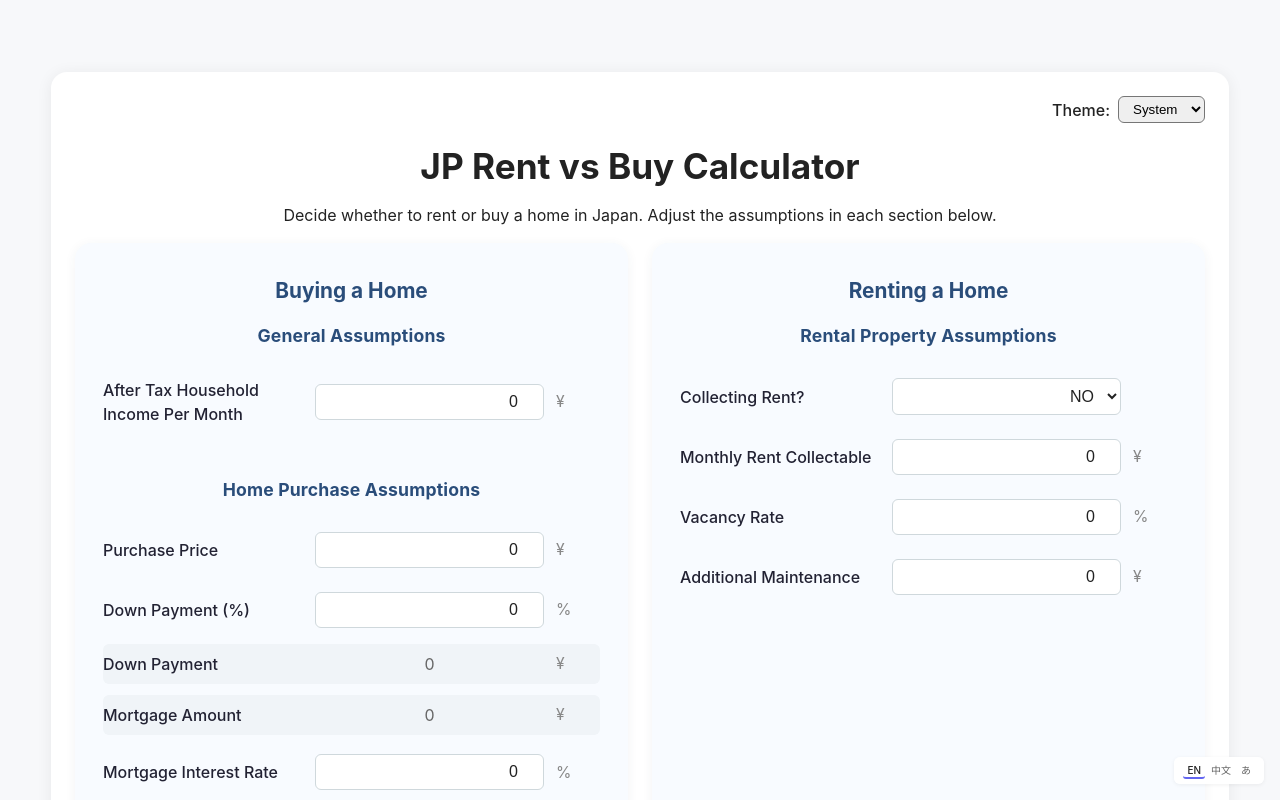
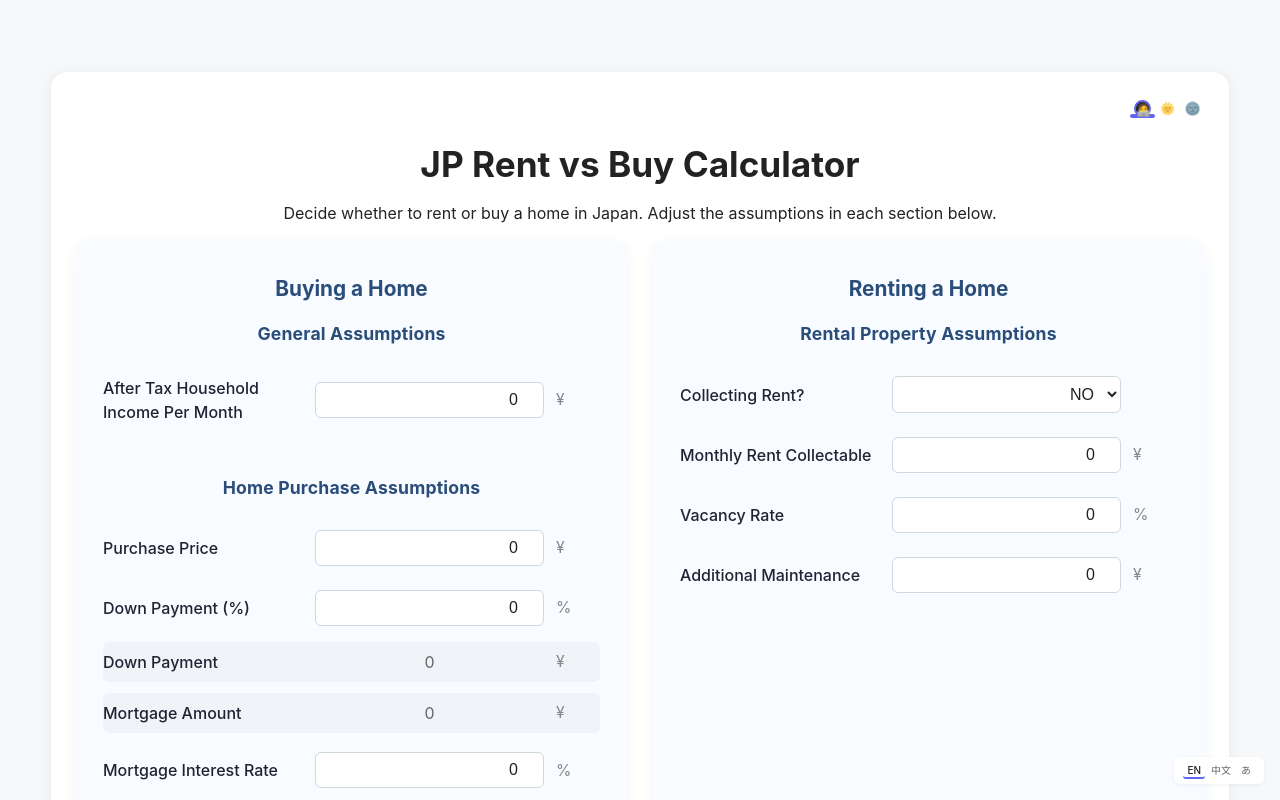
Before and after one commit to kashiwachen/jp-buy-rent-calculator, a React (Vite) app in the folder frontend/: page / in a window 1280 px wide. Shown: the top 800 px of the page. Built offline with nearby package versions, Linux system fonts and the light colour scheme.

Commit message:
feat: new theme component

```diff
--- a/frontend/src/components/ThemeSelector.tsx
+++ b/frontend/src/components/ThemeSelector.tsx
@@ -5,23 +5,111 @@
 type Props = {
   theme: Theme;
   setTheme: (t: Theme) => void;
-  translations: any;
-  lang: string;
 };
 
-const ThemeSelector: React.FC<Props> = ({ theme, setTheme, translations, lang }) => (
-  <div style={{ display: 'flex', alignItems: 'center' }}>
-    <label style={{ fontWeight: 500, marginRight: 8 }}>Theme:</label>
-    <select
-      value={theme}
-      onChange={e => setTheme(e.target.value as Theme)}
-      style={{ padding: '4px 10px', borderRadius: 6 }}
-    >
-      <option value="system">{translations[lang].system}</option>
-      <option value="light">{translations[lang].light}</option>
-      <option value="dark">{translations[lang].dark}</option>
-    </select>
-  </div>
-);
+const icons = {
+  system: '🧑‍💻', // Person using computer
+  light: '🌞',    // Sun with face
+  dark: '🌚',     // New moon face
+};
+
+const themeOrder: Theme[] = ['system', 'light', 'dark'];
+
+function isDarkMode() {
+  if (typeof window !== 'undefined') {
+    return document.documentElement.classList.contains('theme-dark') ||
+      (window.matchMedia && window.matchMedia('(prefers-color-scheme: dark)').matches && !document.documentElement.classList.contains('theme-light'));
+  }
+  return false;
+}
+
+function getIconColor(theme: Theme) {
+  if (isDarkMode()) {
+    return '#fff';
+  }
+  return '#222';
+}
+
+function getTextShadow(theme: Theme) {
+  if (isDarkMode() && theme === 'dark') {
+    // White glow for the moon face in dark mode
+    return '0 0 2px #fff, 0 0 4px #fff';
+  }
+  return 'none';
+}
+
+function getSystemStyles(currentTheme: Theme) {
+  const isDark = isDarkMode();
+  let background = isDark ? '#fff' : '#222';
+  let color = isDark ? '#222' : '#fff';
+  let border = currentTheme === 'system' ? '2px solid #6366f1' : '2px solid transparent';
+  return {
+    display: 'inline-block',
+    borderRadius: '50%',
+    border,
+    width: 17.5,
+    height: 17.5,
+    lineHeight: '15px',
+    textAlign: 'center',
+    fontSize: 12.5,
+    boxSizing: 'border-box',
+    background,
+    color,
+    transition: 'background 0.2s, border 0.2s, color 0.2s',
+  } as React.CSSProperties;
+}
+
+const ThemeSelector: React.FC<Props> = ({ theme, setTheme }) => {
+  const selectedIdx = themeOrder.indexOf(theme);
+
+  return (
+    <div className="theme-selector-bar" style={{ display: 'flex', alignItems: 'center', position: 'relative', gap: 0, height: 25, background: 'transparent' }}>
+      <div style={{ position: 'relative', display: 'flex', gap: 0, background: 'transparent' }}>
+        {/* Sliding highlight bar */}
+        <div
+          style={{
+            position: 'absolute',
+            left: `calc(${selectedIdx} * 25px)` ,
+            top: 18,
+            width: 25,
+            height: 3.75,
+            background: '#6366f1',
+            borderRadius: 2,
+            transition: 'left 0.25s cubic-bezier(.4,1.6,.6,1)',
+            zIndex: 0,
+          }}
+        />
+        {themeOrder.map((t, idx) => (
+          <button
+            key={t}
+            onClick={() => setTheme(t)}
+            style={{
+              background: 'transparent',
+              border: 'none',
+              borderRadius: 5,
+              padding: '1.25px',
+              fontSize: 12.5,
+              width: 25,
+              height: 25,
+              cursor: 'pointer',
+              outline: 'none',
+              zIndex: 1,
+              color: getIconColor(t),
+              opacity: theme === t ? 1 : 0.7,
+              transition: 'opacity 0.2s',
+              textShadow: getTextShadow(t),
+              position: 'relative',
+            }}
+            aria-label={t.charAt(0).toUpperCase() + t.slice(1) + ' theme'}
+          >
+            {t === 'system' ? (
+              <span style={getSystemStyles(theme)}>{icons[t]}</span>
+            ) : icons[t]}
+          </button>
+        ))}
+      </div>
+    </div>
+  );
+};
 
 export default ThemeSelector;
```
